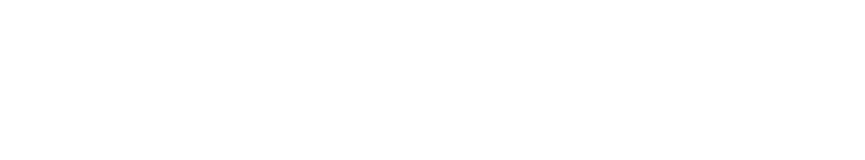
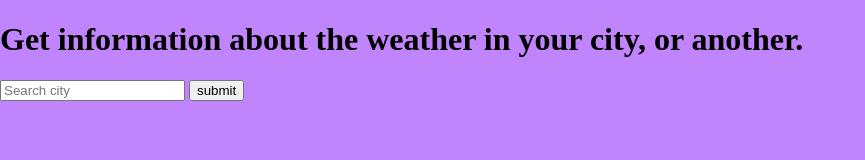
Before and after one commit to fthuggy/weather-app, a website built with webpack: page src/template.html in a window 1280 px wide. Shown: the whole page, without its empty margins (0-865 px from the left). Built offline with nearby package versions, Linux system fonts and the light colour scheme.

Commit message:
changes in the html file, added a style.css sheet

```diff
--- a/package.json
+++ b/package.json
@@ -8,6 +8,7 @@
     "start": "webpack serve --open"
   },
   "devDependencies": {
+    "eslint": "^9.14.0",
     "webpack-dev-server": "^5.1.0"
   }
 }
--- a/src/index.js
+++ b/src/index.js
@@ -0,0 +1 @@
+const name = "Fatou";
--- /dev/null
+++ b/src/style.css
@@ -0,0 +1,5 @@
+body {
+  margin: 0;
+  padding: 0;
+  background-color: #c084fc;
+}
--- a/src/template.html
+++ b/src/template.html
@@ -1,11 +1,25 @@
 <!DOCTYPE html>
 <html lang="en">
-<head>
-    <meta charset="UTF-8">
-    <meta name="viewport" content="width=device-width, initial-scale=1.0">
+  <head>
+    <meta charset="UTF-8" />
+    <meta name="viewport" content="width=device-width, initial-scale=1.0" />
+    <link rel="stylesheet" href="style.css" />
     <title>The weather app</title>
-</head>
-<body>
+  </head>
+  <body>
+    <div class="weather-grid">
+      <form action="" method="get" class="main-div">
+        <div>
+          <h1>Get information about the weather in your city, or another.</h1>
+        </div>
+        <div class="Search-bar">
+          <input type="text" placeholder="Search city" />
+          <button class="btn">submit</button>
+        </div>
+      </form>
+      <div class="results"></div>
+    </div>
 
-</body>
+    <script src="index.js"></script>
+  </body>
 </html>
```
Also changed, not shown: 1 other file.
